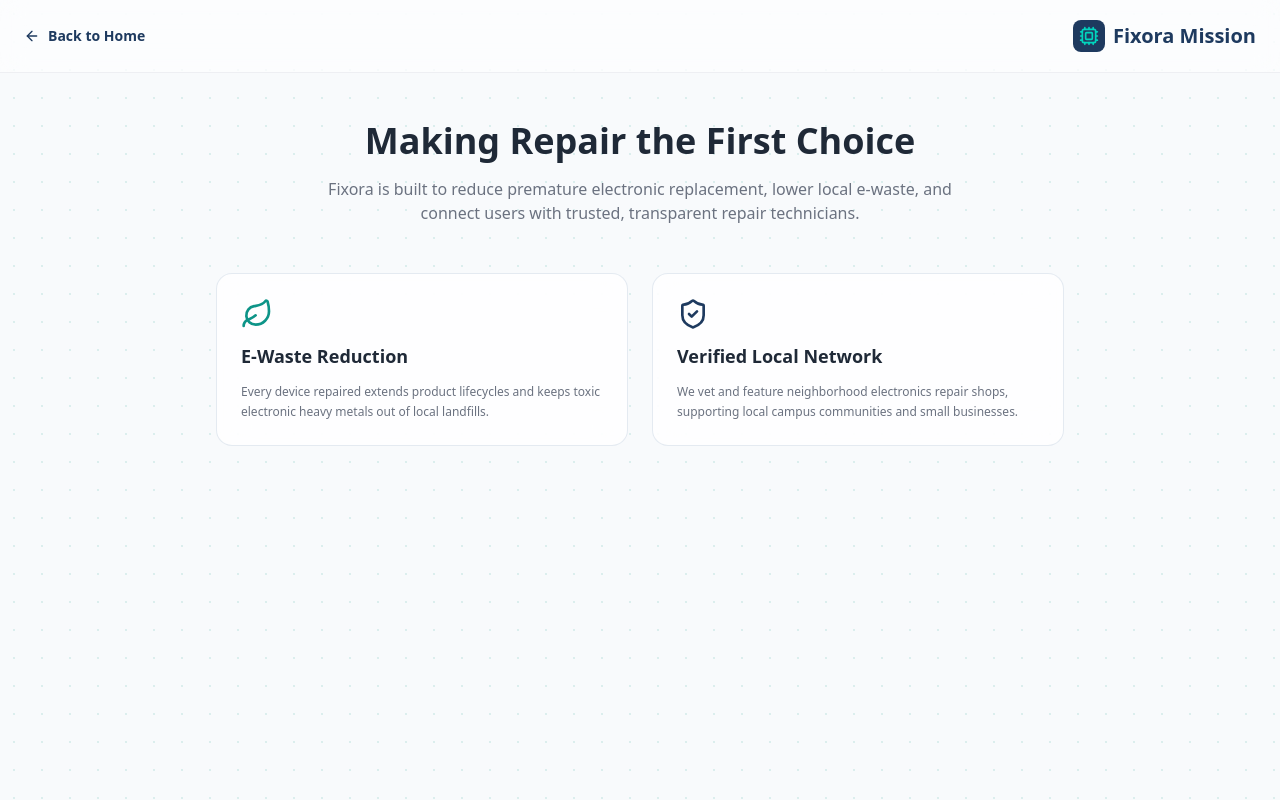
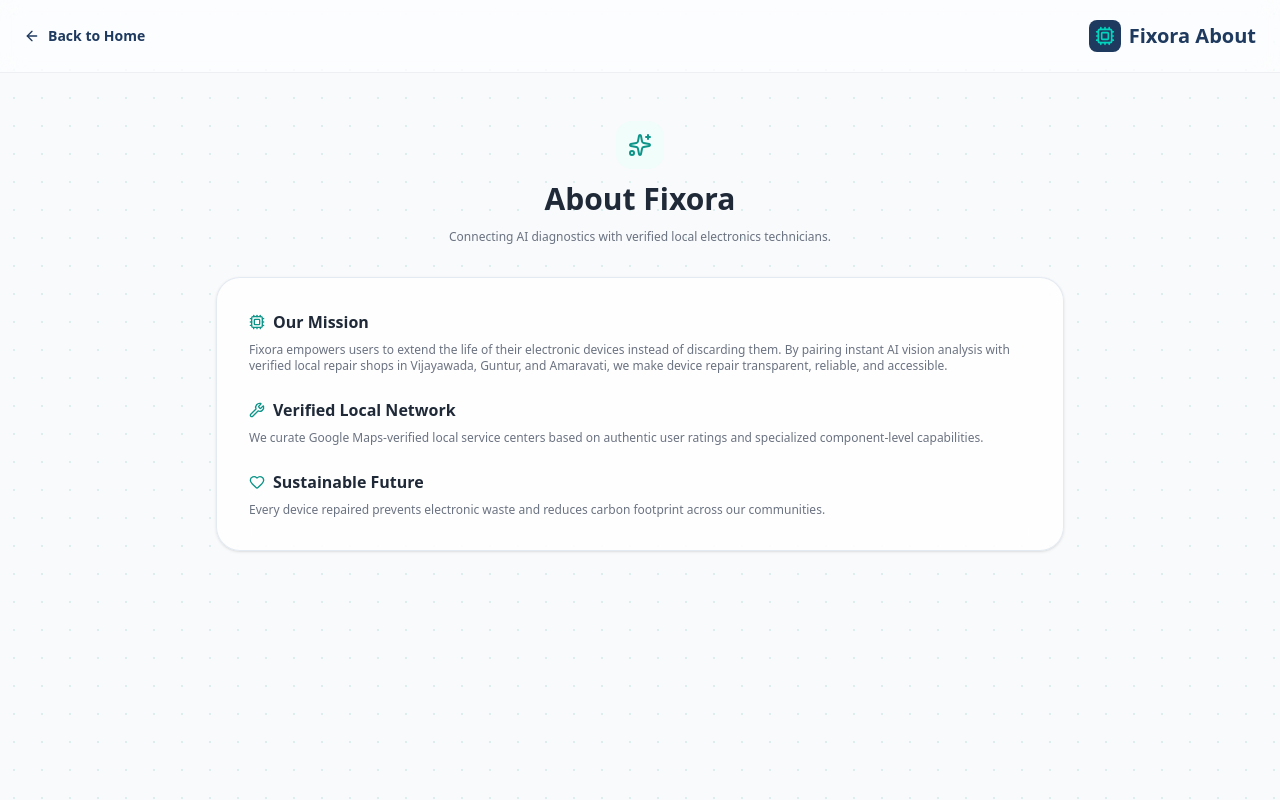
Before and after one commit to subhasish2006/fixora, a Next.js app: page /about in a window 1280 px wide. Built offline with nearby package versions, Linux system fonts and the light colour scheme.

Commit message:
Added About and Contact pages with updated navigation

```diff
--- a/src/app/about/page.tsx
+++ b/src/app/about/page.tsx
@@ -2,7 +2,7 @@
 
 import React from 'react';
 import Link from 'next/link';
-import { Cpu, ArrowLeft, ShieldCheck, HeartHandshake, Leaf, Users } from 'lucide-react';
+import { Cpu, ArrowLeft, Sparkles, Wrench, ShieldCheck, Heart } from 'lucide-react';
 
 export default function AboutPage() {
   return (
@@ -15,34 +15,46 @@ export default function AboutPage() {
           <div className="w-8 h-8 rounded-lg bg-[#1E3A5F] flex items-center justify-center text-teal-400">
             <Cpu className="w-5 h-5" />
           </div>
-          <span className="text-xl font-bold text-[#1E3A5F]">Fixora Mission</span>
+          <span className="text-xl font-bold text-[#1E3A5F]">Fixora About</span>
         </div>
       </header>
 
-      <main className="max-w-4xl mx-auto px-6 pt-12 space-y-12">
-        <div className="text-center space-y-4">
-          <h1 className="text-4xl font-extrabold text-[#1F2937]">Making Repair the First Choice</h1>
-          <p className="text-base text-[#6B7280] max-w-2xl mx-auto">
-            Fixora is built to reduce premature electronic replacement, lower local e-waste, and connect users with trusted, transparent repair technicians.
-          </p>
+      <main className="max-w-4xl mx-auto px-6 pt-12 space-y-8">
+        <div className="text-center space-y-3">
+          <div className="w-12 h-12 rounded-2xl bg-teal-50 text-[#0D9488] flex items-center justify-center mx-auto">
+            <Sparkles className="w-6 h-6" />
+          </div>
+          <h1 className="text-3xl font-extrabold text-[#1F2937]">About Fixora</h1>
+          <p className="text-xs text-[#6B7280]">Connecting AI diagnostics with verified local electronics technicians.</p>
         </div>
 
-        <div className="grid grid-cols-1 md:grid-cols-2 gap-6">
-          <div className="glass-card p-6 rounded-2xl space-y-3">
-            <Leaf className="w-8 h-8 text-[#0D9488]" />
-            <h3 className="text-lg font-bold text-[#1F2937]">E-Waste Reduction</h3>
-            <p className="text-xs text-[#6B7280] leading-relaxed">
-              Every device repaired extends product lifecycles and keeps toxic electronic heavy metals out of local landfills.
+        <div className="glass-card p-8 rounded-3xl space-y-6 text-sm text-[#4B5563] leading-relaxed shadow-sm">
+          <section className="space-y-2">
+            <h2 className="text-base font-bold text-[#1F2937] flex items-center gap-2">
+              <Cpu className="w-4 h-4 text-[#0D9488]" /> Our Mission
+            </h2>
+            <p className="text-xs text-[#6B7280]">
+              Fixora empowers users to extend the life of their electronic devices instead of discarding them. By pairing instant AI vision analysis with verified local repair shops in Vijayawada, Guntur, and Amaravati, we make device repair transparent, reliable, and accessible.
             </p>
-          </div>
+          </section>
 
-          <div className="glass-card p-6 rounded-2xl space-y-3">
-            <ShieldCheck className="w-8 h-8 text-[#1E3A5F]" />
-            <h3 className="text-lg font-bold text-[#1F2937]">Verified Local Network</h3>
-            <p className="text-xs text-[#6B7280] leading-relaxed">
-              We vet and feature neighborhood electronics repair shops, supporting local campus communities and small businesses.
+          <section className="space-y-2">
+            <h2 className="text-base font-bold text-[#1F2937] flex items-center gap-2">
+              <Wrench className="w-4 h-4 text-[#0D9488]" /> Verified Local Network
+            </h2>
+            <p className="text-xs text-[#6B7280]">
+              We curate Google Maps-verified local service centers based on authentic user ratings and specialized component-level capabilities.
             </p>
-          </div>
+          </section>
+
+          <section className="space-y-2">
+            <h2 className="text-base font-bold text-[#1F2937] flex items-center gap-2">
+              <Heart className="w-4 h-4 text-[#0D9488]" /> Sustainable Future
+            </h2>
+            <p className="text-xs text-[#6B7280]">
+              Every device repaired prevents electronic waste and reduces carbon footprint across our communities.
+            </p>
+          </section>
         </div>
       </main>
     </div>
--- a/src/app/page.tsx
+++ b/src/app/page.tsx
@@ -34,11 +34,12 @@ export default function Home() {
           </span>
         </div>
 
-        <nav className="hidden md:flex items-center gap-8 text-sm font-medium text-gray-600">
-          <a href="#how-it-works" className="hover:text-[#1E3A5F] transition-colors">How It Works</a>
-          <a href="#benefits" className="hover:text-[#1E3A5F] transition-colors">Why Fixora</a>
-          <a href="#impact" className="hover:text-[#1E3A5F] transition-colors">Impact</a>
-          <Link href="/dashboard" className="hover:text-[#0D9488] font-semibold transition-colors">Dashboard</Link>
+        <nav className="hidden md:flex items-center gap-8 text-sm font-semibold text-gray-600">
+          <Link href="/about" className="hover:text-[#0D9488] transition-colors">About</Link>
+          <a href="#how-it-works" className="hover:text-[#0D9488] transition-colors">Features</a>
+          <Link href="/contact" className="hover:text-[#0D9488] transition-colors">Contact</Link>
+          <Link href="/privacy" className="hover:text-[#0D9488] transition-colors">Privacy policy</Link>
+          <Link href="/dashboard" className="text-[#1E3A5F] hover:text-[#0D9488] transition-colors">Dashboard</Link>
         </nav>
 
         <div className="flex items-center gap-4">
@@ -247,8 +248,22 @@ export default function Home() {
         </section>
       </main>
 
-      <footer className="max-w-7xl mx-auto px-6 py-8 text-center text-xs text-[#6B7280] border-t border-gray-200/60">
-        © Fixora. AI-Powered Electronics Diagnosis + Verified Local Repair Platform.
+      <footer className="max-w-7xl mx-auto px-6 py-8 border-t border-gray-200/60 relative z-10">
+        <div className="flex flex-col sm:flex-row items-center justify-between gap-4 text-xs font-medium text-[#6B7280]">
+          <div className="flex items-center gap-2">
+            <span className="font-bold text-[#1E3A5F] text-sm">Fixora</span>
+            <span>• AI Diagnostics & Local Repair Platform</span>
+          </div>
+
+          <div className="flex items-center gap-6">
+            <Link href="/about" className="hover:text-[#0D9488] transition-colors">About</Link>
+            <a href="#how-it-works" className="hover:text-[#0D9488] transition-colors">Features</a>
+            <Link href="/contact" className="hover:text-[#0D9488] transition-colors">Contact</Link>
+            <Link href="/privacy" className="hover:text-[#0D9488] transition-colors">Privacy policy</Link>
+          </div>
+
+          <div>© 2026 Fixora. All rights reserved.</div>
+        </div>
       </footer>
     </div>
   );
--- a/src/app/privacy/page.tsx
+++ b/src/app/privacy/page.tsx
@@ -0,0 +1,62 @@
+'use client';
+
+import React from 'react';
+import Link from 'next/link';
+import { Cpu, ArrowLeft, ShieldCheck, Lock, Eye, FileText } from 'lucide-react';
+
+export default function PrivacyPage() {
+  return (
+    <div className="min-h-screen circuit-grid bg-[#F8FAFC] pb-16">
+      <header className="max-w-7xl mx-auto px-6 py-5 flex items-center justify-between border-b border-gray-200/60 bg-white/50 backdrop-blur-md">
+        <Link href="/" className="inline-flex items-center gap-2 text-sm font-semibold text-[#1E3A5F] hover:text-[#0D9488]">
+          <ArrowLeft className="w-4 h-4" /> Back to Home
+        </Link>
+        <div className="flex items-center gap-2">
+          <div className="w-8 h-8 rounded-lg bg-[#1E3A5F] flex items-center justify-center text-teal-400">
+            <Cpu className="w-5 h-5" />
+          </div>
+          <span className="text-xl font-bold text-[#1E3A5F]">Fixora Privacy</span>
+        </div>
+      </header>
+
+      <main className="max-w-4xl mx-auto px-6 pt-12 space-y-8">
+        <div className="text-center space-y-3">
+          <div className="w-12 h-12 rounded-2xl bg-teal-50 text-[#0D9488] flex items-center justify-center mx-auto">
+            <ShieldCheck className="w-6 h-6" />
+          </div>
+          <h1 className="text-3xl font-extrabold text-[#1F2937]">Privacy Policy</h1>
+          <p className="text-xs text-[#6B7280]">Last updated: October 2026 • Fixora AI Electronics Diagnostics</p>
+        </div>
+
+        <div className="glass-card p-8 rounded-3xl space-y-6 text-sm text-[#4B5563] leading-relaxed">
+          <section className="space-y-2">
+            <h2 className="text-base font-bold text-[#1F2937] flex items-center gap-2">
+              <Lock className="w-4 h-4 text-[#0D9488]" /> 1. Uploaded Device Photos
+            </h2>
+            <p className="text-xs text-[#6B7280]">
+              Photos uploaded to Fixora for diagnostic scanning are processed in memory to identify hardware defects. Photos are never sold, rented, or stored permanently without user consent.
+            </p>
+          </section>
+
+          <section className="space-y-2">
+            <h2 className="text-base font-bold text-[#1F2937] flex items-center gap-2">
+              <Eye className="w-4 h-4 text-[#0D9488]" /> 2. Local Technician Matching
+            </h2>
+            <p className="text-xs text-[#6B7280]">
+              When requesting repairs, only your general region (e.g., Vijayawada, Guntur, Amaravati) and device defect summary are shared with local repair shops to calculate estimates.
+            </p>
+          </section>
+
+          <section className="space-y-2">
+            <h2 className="text-base font-bold text-[#1F2937] flex items-center gap-2">
+              <FileText className="w-4 h-4 text-[#0D9488]" /> 3. Data Protection Rights
+            </h2>
+            <p className="text-xs text-[#6B7280]">
+              You hold full rights to clear your diagnostic history or delete your registered Fixora account at any time via your user dashboard.
+            </p>
+          </section>
+        </div>
+      </main>
+    </div>
+  );
+}
```
Also changed, not shown: src/app/contact/page.tsx (added, +80 -0 lines).
